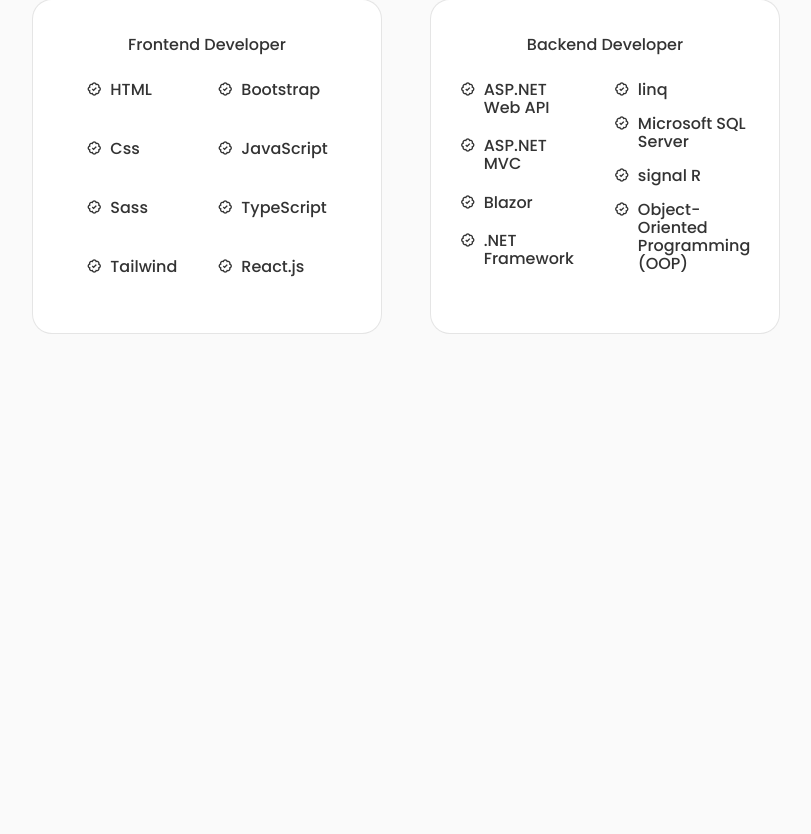
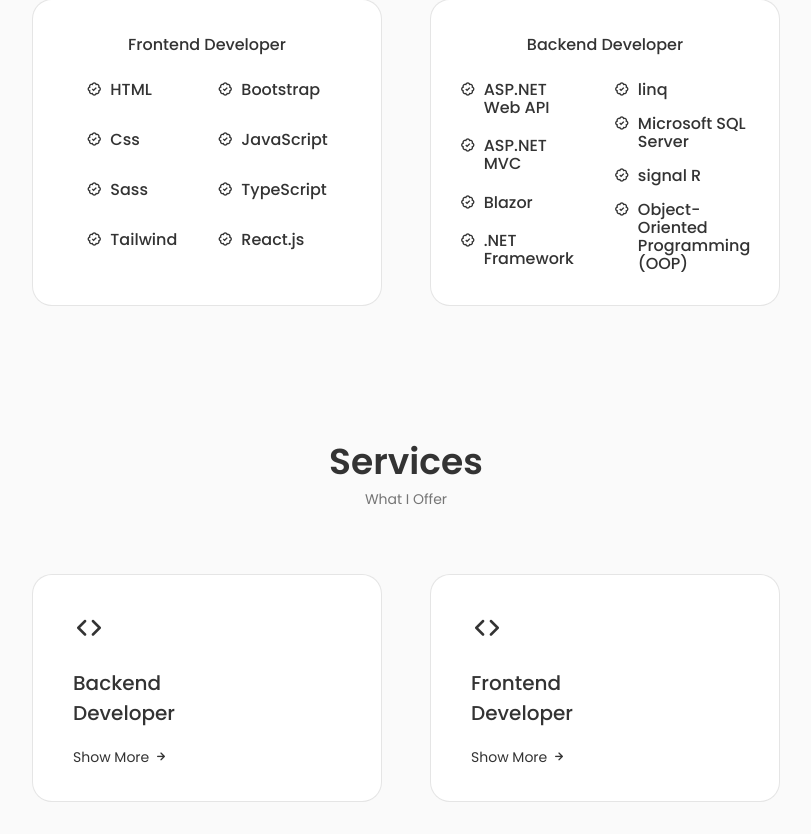
Before and after one commit to ahmedkamalyoussef/Portfolio, a React (Create React App) app: page / in a window 1280 px wide. Shown: the part 1700-2534 px from the top of the page, without its empty margins (234-1045 px from the left). Before the commit the page ends 2066 px from the top, so only its background shows below. Built offline with nearby package versions, Linux system fonts and the light colour scheme.

Commit message:
services

```diff
--- a/src/App.css
+++ b/src/App.css
@@ -192,11 +192,8 @@
 
 }
 
-::-webkit-scrollbar-thumb {
-  background: var(--title-color);
-  border-radius: 5px;
-}
+
 
   ::-webkit-scrollbar-thumb:hover {
-      background: var(--title-color);
+      background: var(--title-color-dark);
   }
--- a/src/App.js
+++ b/src/App.js
@@ -2,6 +2,7 @@
 import About from './Components/About/About';
 import Header from './Components/Header/Header';
 import Home from './Components/Home/Home';
+import Services from './Components/Services/Services';
 import Skills from './Components/Skills/Skills';
 function App() {
   return (
@@ -11,6 +12,7 @@
       <Home/>
       <About/>
       <Skills/>
+      <Services/>
       </main>
     </>
   );
--- /dev/null
+++ b/src/Components/Services/Service.css
@@ -0,0 +1,149 @@
+.services-container {
+    grid-template-columns: repeat(2, 350px);
+    justify-content: center;
+    column-gap: 3rem;
+
+}
+
+.services-content {
+    position: relative;
+    background-color: var(--container-color);
+    border: 1px solid rgba(0, 0, 0, 0.1);
+    padding: 1.8rem 0 2rem 2.5rem;
+    border-radius: 1.25rem;
+}
+
+.service-icon {
+    display: block;
+    font-size: 2rem;
+    color: var(--title-color);
+    margin-bottom: var(--mb-1);
+}
+
+.service-title {
+    font-size: var(--h3-font-size);
+    margin-bottom: var(--mb-1);
+    font-weight: var(--font-medium);
+}
+
+.service-button {
+    color: var(--title-color);
+    font-size: var(--small-font-size);
+    display: inline-block;
+    align-items: center;
+    column-gap: 0.25rem;
+    cursor: pointer;
+}
+
+.service-button-icon {
+    font-size: 1rem;
+    transition: 0.3s;
+}
+
+.service-button:hover .service-button-icon {
+    transform: translateX(0.25rem);
+}
+
+.service-modal {
+    position: fixed;
+    top: 0;
+    bottom: 0;
+    right: 0;
+    left: 0;
+    background-color: rgba(0, 0, 0, 0.3);
+    z-index: var(--z-modal);
+    display: flex;
+    justify-content: center;
+    align-items: center;
+    padding: 0.1rem;
+    opacity: 0;
+    visibility: hidden;
+    transition: 0.3s;
+}
+
+.service-modal-content {
+    width: 500px;
+    position: relative;
+    background-color: var(--container-color);
+    padding: 4.5rem 2.5rem 2.5rem;
+    border-radius: 1.5rem;
+}
+
+.service-modal-close {
+    position: absolute;
+    top: 1.5rem;
+    right: 1.5rem;
+    font-size: 1.5rem;
+    color: var(--title-color);
+    cursor: pointer;
+}
+
+.service-modal-title,
+.service-modal-description {
+    text-align: center;
+}
+
+.service-modal-title {
+    font-size: var(--h3-font-size);
+    font-weight: var(--font-medium);
+    margin-bottom: var(--mb-1);
+}
+
+.service-modal-description {
+    font-size: var(--small-font-size);
+    padding: 0 3.5rem;
+    margin-bottom: var(--mb-2);
+}
+
+.service-modal-services {
+    row-gap: .75rem;
+}
+
+.service-modal-service {
+    display: flex;
+    column-gap: 0.5rem;
+    align-items: center;
+}
+
+.service-modal-icon {
+    font-size: 1.1rem;
+    color: var(--title-color);
+}
+
+.service-modal-info {
+    font-size: var(--small-font-size);
+}
+
+.active-modal {
+    opacity: 1;
+    visibility: visible;
+}
+
+/* breakpoints */
+@media screen and (max-width:992px) {
+    .services-container {
+        grid-template-columns: repeat(2,250px);
+        row-gap: 2rem;
+    }
+}
+
+@media screen and (max-width:572px) {
+    .services-container {
+        grid-template-columns: 1fr;
+    }
+    .services-content{
+        padding: 1.5rem;
+    }
+
+    .service-modal-content{
+        margin: 1rem;
+        padding: 4.5rem 1.5rem 2.5rem;
+    }
+    .service-modal-description{
+        padding: 0;
+    }
+}
+
+@media screen and (max-width:350px) {
+
+}
--- /dev/null
+++ b/src/Components/Services/Services.jsx
@@ -0,0 +1,128 @@
+import React, { useState } from 'react'
+import './Service.css'
+function Services() {
+    const [toggleActive,setToggleActive]=useState(0);
+    const toggleTab=(tab)=>{
+        setToggleActive(tab);
+    }
+  return (
+    <section className="section services" id="services">
+        <h2 className="section-title">
+            Services
+        </h2>
+        <span className="section-subtitle">What I Offer</span>
+        <div className="services-container container grid">
+            <div className="services-content">
+                <div>
+                    <i className="uil uil-arrow service-icon"></i>
+                    <h3 className="service-title">
+                        Backend <br/> Developer
+                    </h3>
+                </div>
+                <span className='service-button' onClick={()=>toggleTab(1)}>
+                    Show More{" "}
+                    <i className="uil uil-arrow-right service-button-icon"></i>
+                </span>
+
+                <div className={toggleActive===1?"service-modal active-modal":"service-modal"}>
+                    <div className="service-modal-content">
+                        <i className="uil uil-times service-modal-close" onClick={()=>toggleTab(0)}></i>
+                        <h3 className="service-modal-title">
+                            Backend
+                        </h3>
+                        <p className="service-modal-description">Lorem ipsum dolor sit amet consectetur adipisicing elit. Voluptatem deserunt dicta beatae accusantium vero, eligendi quo consequatur minus, iusto maiores repellat qui totam a! Ducimus ea repudiandae temporibus quisquam repellat!</p>
+                        <ul className="service-modal-services grid">
+                            <li className="service-modal-service">
+                                <i className="uil uil-check-circle service-modal-icon"></i>
+                                <p className="service-modal-info">
+                                    one
+                                </p>
+                            </li>
+                            <li className="service-modal-service">
+                                <i className="uil uil-check-circle service-modal-icon"></i>
+                                <p className="service-modal-info">
+                                    two
+                                </p>
+                            </li>
+                            <li className="service-modal-service">
+                                <i className="uil uil-check-circle service-modal-icon"></i>
+                                <p className="service-modal-info">
+                                    three
+                                </p>
+                            </li>
+                            <li className="service-modal-service">
+                                <i className="uil uil-check-circle service-modal-icon"></i>
+                                <p className="service-modal-info">
+                                    four
+                                </p>
+                            </li>
+                            <li className="service-modal-service">
+                                <i className="uil uil-check-circle service-modal-icon"></i>
+                                <p className="service-modal-info">
+                                    five
+                                </p>
+                            </li>
+                        </ul>
+                    </div>
+                </div>
+            </div>
+            <div className="services-content">
+                <div>
+                    <i className="uil uil-arrow service-icon"></i>
+                    <h3 className="service-title">
+                        Frontend<br/>Developer
+                    </h3>
+                </div>
+                <span className='service-button' onClick={()=>toggleTab(2)}>
+                    Show More{" "}
+                    <i className="uil uil-arrow-right service-button-icon"></i>
+                </span>
+
+                <div className={toggleActive===2?"service-modal active-modal":"service-modal"}>
+                    <div className="service-modal-content">
+                        <i className="uil uil-times service-modal-close" onClick={()=>toggleTab(0)}></i>
+                        <h3 className="service-modal-title">
+                            Frontend
+                        </h3>
+                        <p className="service-modal-description">Lorem ipsum dolor sit amet , eligendi quo consequatur minus repudiandae temporibus quisquam repellat!</p>
+                        <ul className="service-modal-services grid">
+                            <li className="service-modal-service">
+                                <i className="uil uil-check-circle service-modal-icon"></i>
+                                <p className="service-modal-info">
+                                    one
+                                </p>
+                            </li>
+                            <li className="service-modal-service">
+                                <i className="uil uil-check-circle service-modal-icon"></i>
+                                <p className="service-modal-info">
+                                    two
+                                </p>
+                            </li>
+                            <li className="service-modal-service">
+                                <i className="uil uil-check-circle service-modal-icon"></i>
+                                <p className="service-modal-info">
+                                    three
+                                </p>
+                            </li>
+                            <li className="service-modal-service">
+                                <i className="uil uil-check-circle service-modal-icon"></i>
+                                <p className="service-modal-info">
+                                    four
+                                </p>
+                            </li>
+                            <li className="service-modal-service">
+                                <i className="uil uil-check-circle service-modal-icon"></i>
+                                <p className="service-modal-info">
+                                    five
+                                </p>
+                            </li>
+                        </ul>
+                    </div>
+                </div>
+            </div>
+        </div>
+    </section>
+  )
+}
+
+export default Services
--- a/src/Components/Skills/Skills.css
+++ b/src/Components/Skills/Skills.css
@@ -53,7 +53,14 @@
         row-gap: 2rem;
     }
 }
-
+@media screen and (max-width:650px) {
+    .skills-container {
+        grid-template-columns: 1fr;
+    }
+    .skills-content{
+        padding: 1.5rem;
+    }
+}
 @media screen and (max-width:572px) {
     .skills-container {
         grid-template-columns: 1fr;
@@ -71,3 +78,7 @@
         font-size: var(--smaller-font-size);
     }
 }
+
+.front{
+    margin-bottom: var(--mb-1);
+}
```
Also changed, not shown: src/Components/Skills/Frontend.jsx (+8 -16 lines), src/Components/Qualifications/Qualifications.css (added), src/Components/Qualifications/Qualifications.jsx (added).
